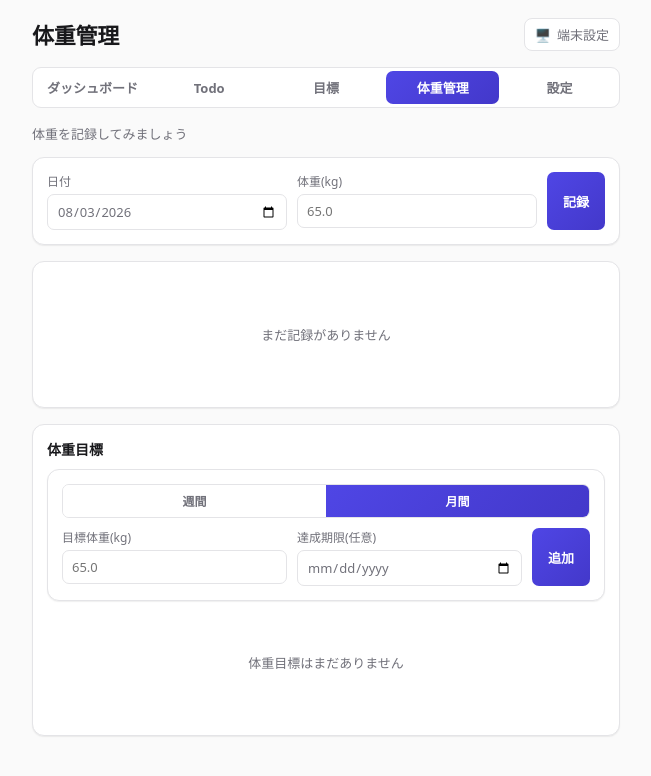
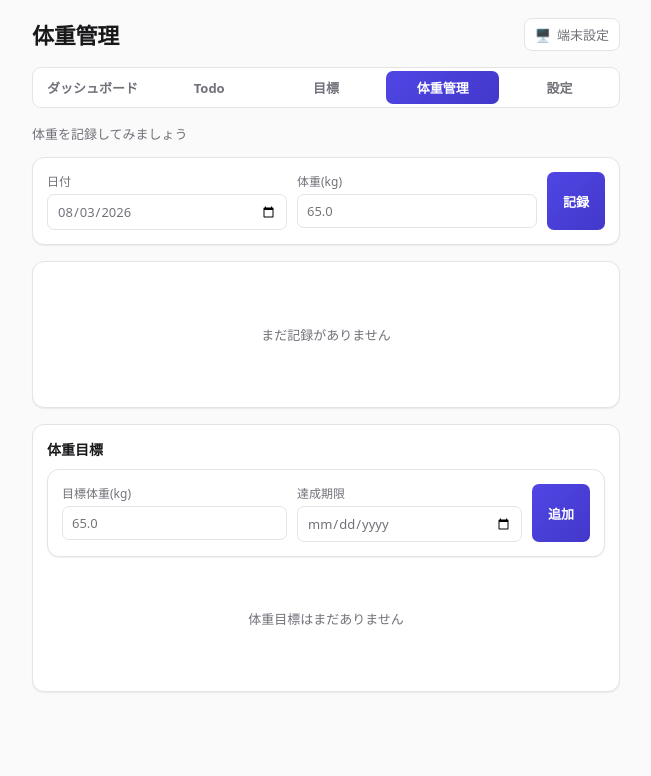
Before and after one commit to fumaalex0507-ops/Todo, a React (Vite) app: page / in a window 1280 px wide. Both pictures are taken after a click on the button "体重管理". Shown: the top 776 px of the page, without its empty margins (314-965 px from the left). Built offline with nearby package versions, Linux system fonts and the light colour scheme.

Commit message:
体重目標から週間/月間の区分を廃止し、達成期限のみで管理する方式に変更

```diff
--- a/src/components/DashboardSection.tsx
+++ b/src/components/DashboardSection.tsx
@@ -55,22 +55,12 @@ export function DashboardSection() {
 
       <div className="dashboard-card">
         <h2 className="dashboard-card__title">週間目標</h2>
-        <GoalProgressList
-          goals={goals}
-          period="weekly"
-          weightEntries={entries}
-          onToggleAchieved={toggleAchieved}
-        />
+        <GoalProgressList goals={goals} period="weekly" onToggleAchieved={toggleAchieved} />
       </div>
 
       <div className="dashboard-card">
         <h2 className="dashboard-card__title">月間目標</h2>
-        <GoalProgressList
-          goals={goals}
-          period="monthly"
-          weightEntries={entries}
-          onToggleAchieved={toggleAchieved}
-        />
+        <GoalProgressList goals={goals} period="monthly" onToggleAchieved={toggleAchieved} />
       </div>
     </>
   )
--- a/src/components/GoalList.tsx
+++ b/src/components/GoalList.tsx
@@ -9,7 +9,7 @@ interface GoalListProps {
 
 export function GoalList({ goals, period, onToggleAchieved, onDelete }: GoalListProps) {
   const filtered = goals.filter(
-    (g): g is TextGoal => g.period === period && g.type === 'text',
+    (g): g is TextGoal => g.type === 'text' && g.period === period,
   )
 
   if (filtered.length === 0) {
--- a/src/components/GoalProgressList.tsx
+++ b/src/components/GoalProgressList.tsx
@@ -1,15 +1,15 @@
-import { computeWeightProgress } from '../lib/goalProgress'
-import type { Goal, GoalPeriod, WeightEntry } from '../types'
+import type { Goal, GoalPeriod, TextGoal } from '../types'
 
 interface GoalProgressListProps {
   goals: Goal[]
   period: GoalPeriod
-  weightEntries: WeightEntry[]
   onToggleAchieved: (id: string) => void
 }
 
-export function GoalProgressList({ goals, period, weightEntries, onToggleAchieved }: GoalProgressListProps) {
-  const filtered = goals.filter((g) => g.period === period)
+export function GoalProgressList({ goals, period, onToggleAchieved }: GoalProgressListProps) {
+  const filtered = goals.filter(
+    (g): g is TextGoal => g.type === 'text' && g.period === period,
+  )
 
   if (filtered.length === 0) {
     return <p className="todo-list__empty">目標はまだありません</p>
@@ -17,9 +17,7 @@ export function GoalProgressList({ goals, period, weightEntries, onToggleAchieve
 
   return (
     <ul className="goal-progress-list">
-      {filtered.map((goal) => {
-        if (goal.type === 'text') {
-          return (
+      {filtered.map((goal) => (
         <li key={goal.id} className={`goal-progress-item ${goal.achieved ? 'goal-progress-item--done' : ''}`}>
           <label className="todo-item__checkbox">
             <input
@@ -31,29 +29,7 @@ export function GoalProgressList({ goals, period, weightEntries, onToggleAchieve
           </label>
           <span className="goal-progress-item__title">{goal.title}</span>
         </li>
-          )
-        }
-
-        const progress = computeWeightProgress(goal, weightEntries)
-        return (
-          <li key={goal.id} className={`goal-progress-item ${goal.achieved ? 'goal-progress-item--done' : ''}`}>
-            <div className="goal-progress-item__body">
-              <div className="goal-progress-item__head">
-                <span className="goal-progress-item__title">
-                  目標体重 {goal.targetWeight}kg
-                </span>
-                <span className="goal-progress-item__percent">{Math.round(progress.percent)}%</span>
-              </div>
-              <div className="progress-bar">
-                <div className="progress-bar__fill" style={{ width: `${progress.percent}%` }} />
-              </div>
-              {progress.current != null && (
-                <p className="goal-progress-item__detail">現在 {progress.current}kg</p>
-              )}
-            </div>
-          </li>
-        )
-      })}
+      ))}
     </ul>
   )
 }
--- a/src/components/WeightGoalForm.tsx
+++ b/src/components/WeightGoalForm.tsx
@@ -1,45 +1,25 @@
 import { useState } from 'react'
-import type { GoalInput, GoalPeriod } from '../types'
+import type { GoalInput } from '../types'
 
 interface WeightGoalFormProps {
   onSubmit: (input: GoalInput) => void
 }
 
 export function WeightGoalForm({ onSubmit }: WeightGoalFormProps) {
-  const [period, setPeriod] = useState<GoalPeriod>('monthly')
   const [targetWeight, setTargetWeight] = useState('')
   const [targetDate, setTargetDate] = useState('')
 
   const handleSubmit = (event: React.FormEvent) => {
     event.preventDefault()
     const weightNum = Number(targetWeight)
-    if (!targetWeight || Number.isNaN(weightNum)) return
-    onSubmit({ type: 'weight', period, targetWeight: weightNum, targetDate: targetDate || null })
+    if (!targetWeight || Number.isNaN(weightNum) || !targetDate) return
+    onSubmit({ type: 'weight', targetWeight: weightNum, targetDate })
     setTargetWeight('')
     setTargetDate('')
   }
 
   return (
     <form className="todo-form" onSubmit={handleSubmit}>
-      <div className="todo-form__row">
-        <div className="segmented">
-          <button
-            type="button"
-            className={`segmented__btn ${period === 'weekly' ? 'segmented__btn--active' : ''}`}
-            onClick={() => setPeriod('weekly')}
-          >
-            週間
-          </button>
-          <button
-            type="button"
-            className={`segmented__btn ${period === 'monthly' ? 'segmented__btn--active' : ''}`}
-            onClick={() => setPeriod('monthly')}
-          >
-            月間
-          </button>
-        </div>
-      </div>
-
       <div className="todo-form__row todo-form__row--details">
         <label className="todo-form__field">
           <span>目標体重(kg)</span>
@@ -53,8 +33,13 @@ export function WeightGoalForm({ onSubmit }: WeightGoalFormProps) {
           />
         </label>
         <label className="todo-form__field">
-          <span>達成期限(任意)</span>
-          <input type="date" value={targetDate} onChange={(e) => setTargetDate(e.target.value)} />
+          <span>達成期限</span>
+          <input
+            type="date"
+            value={targetDate}
+            onChange={(e) => setTargetDate(e.target.value)}
+            required
+          />
         </label>
         <button type="submit" className="btn btn--primary">
           追加
--- a/src/components/WeightGoalList.tsx
+++ b/src/components/WeightGoalList.tsx
@@ -7,8 +7,6 @@ interface WeightGoalListProps {
   onToggleAchieved: (id: string) => void
   onDelete: (id: string) => void
 }
-
-const periodLabel = { weekly: '週間', monthly: '月間' } as const
 
 export function WeightGoalList({ goals, weightEntries, onToggleAchieved, onDelete }: WeightGoalListProps) {
   const filtered = goals.filter((g): g is WeightGoal => g.type === 'weight')
@@ -35,8 +33,7 @@ export function WeightGoalList({ goals, weightEntries, onToggleAchieved, onDelet
             <div className="goal-progress-item__body">
               <div className="goal-progress-item__head">
                 <span className="goal-progress-item__title">
-                  {periodLabel[goal.period]}目標 {goal.targetWeight}kg
-                  {goal.targetDate ? `(${goal.targetDate}まで)` : ''}
+                  目標体重 {goal.targetWeight}kg({goal.targetDate}まで)
                 </span>
                 <span className="goal-progress-item__percent">{Math.round(progress.percent)}%</span>
               </div>
--- a/src/hooks/useGoals.ts
+++ b/src/hooks/useGoals.ts
@@ -15,21 +15,27 @@ export function useGoals() {
 
   const addGoal = useCallback(
     (input: GoalInput) => {
-      const base = {
-        id: createId(),
-        period: input.period,
-        achieved: false,
-        createdAt: Date.now(),
-      }
+      const id = createId()
+      const achieved = false
+      const createdAt = Date.now()
       const newGoal: Goal =
         input.type === 'weight'
           ? {
-              ...base,
+              id,
+              achieved,
+              createdAt,
               type: 'weight',
               targetWeight: input.targetWeight,
               targetDate: input.targetDate,
             }
-          : { ...base, type: 'text', title: input.title.trim() }
+          : {
+              id,
+              achieved,
+              createdAt,
+              type: 'text',
+              period: input.period,
+              title: input.title.trim(),
+            }
       setGoals((prev) => [newGoal, ...prev])
     },
     [setGoals],
```
Also changed, not shown: src/types.ts (+6 -7 lines). Lines whose indentation alone changed are shown as unchanged.
